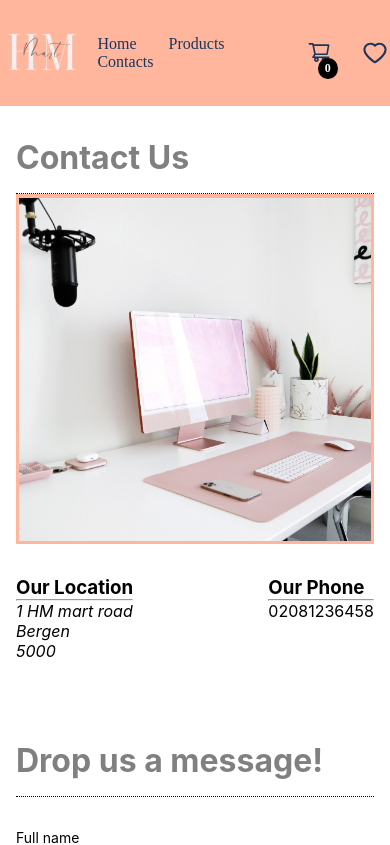
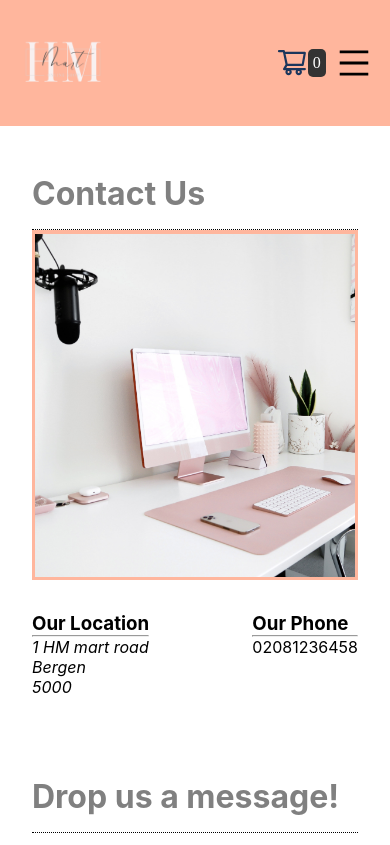
Before and after one commit to gitAji/React_CA, a React (Create React App) app: page /contact in a window 390 px wide. Shown: the top 845 px of the page. Built offline with nearby package versions, Linux system fonts and the light colour scheme.

Commit message:
hamburger menu & some styles

```diff
--- a/src/App.css
+++ b/src/App.css
@@ -214,7 +214,7 @@ padding:1rem;
 @media only screen and (max-width: 767px) {
   .container {
     margin: 0;
-    padding: 0;
+    padding: 5;
   }
 
   .product {
--- a/src/components/layout/header/index.js
+++ b/src/components/layout/header/index.js
@@ -1,44 +1,101 @@
-import React from 'react';
-import { useSelector } from 'react-redux';
-import { Head, Logo, LogoImage, Nav, RightIcons, CartIcon } from './styles';
-import { Link } from 'react-router-dom';
-import { ShoppingCartOutlined, HeartOutlined } from '@ant-design/icons';
-import logo from './logo.png';
+import React, { useState } from "react";
+import { useSelector } from "react-redux";
+import {
+  Head,
+  Logo,
+  LogoImage,
+  Nav,
+  RightIcons,
+  CartIcon,
+  MenuIcon,
+  MobileMenu,
+} from "./styles";
+import { Link } from "react-router-dom";
+import { ShoppingCartOutlined, MenuOutlined } from "@ant-design/icons";
+import logo from "./logo.png";
+import { Drawer } from "antd";
 
 const Header = () => {
   const cart = useSelector((state) => state.cart); //cart state from the store
+  const [menuOpen, setMenuOpen] = useState(false);
 
+  const openMenu = () => {
+    setMenuOpen(true);
+    console.log("menu clicked");
+  };
   return (
     <>
       <Head>
-
         <Logo>
-          <Link to='/'>
-            <LogoImage src={logo} alt='logo' />
+          <Link to="/">
+            <LogoImage src={logo} alt="logo" />
           </Link>
         </Logo>
+        <Drawer
+          closable={false}
+          width={200}
+          placement="right"
+          open={menuOpen}
+          onClose={() => {
+            setMenuOpen(false);
+          }}
+        >
+          <MobileMenu
+            onClick={() => {
+              setMenuOpen(false);
+            }}
+          >
+            <ul>
+              <li>
+                <Link to="/">Home</Link>
+              </li>
+              <li>
+                <Link to="/products">Products</Link>
+              </li>
+
+              <li>
+                <Link to="/contact">Contacts</Link>
+              </li>
+            </ul>
+          </MobileMenu>
+        </Drawer>
         <Nav>
           <ul>
             <li>
-              <Link to='/'>Home</Link>
+              <Link to="/">Home</Link>
             </li>
             <li>
-              <Link to='/products'>Products</Link>
+              <Link to="/products">Products</Link>
             </li>
 
             <li>
-              <Link to='/contact'>Contacts</Link>
+              <Link to="/contact">Contacts</Link>
             </li>
           </ul>
         </Nav>
         <RightIcons>
-          <CartIcon>
-            <Link to ='/cart' style={{ color: '#1B365C', hover: { color: 'white' } }}><ShoppingCartOutlined /></Link>
-            <div>{cart.items.length}</div>
-          </CartIcon>
-          <CartIcon>
-            <HeartOutlined />
-          </CartIcon>
+          <Link
+            to="/cart"
+            style={{ color: "#1B365C", hover: { color: "white" } }}
+          >
+            <ShoppingCartOutlined />
+          </Link>
+          <div
+            style={{
+              fontSize: "1rem",
+              padding: 5,
+              backgroundColor: "#333",
+              color: "#fff",
+
+              borderRadius: 5,
+            }}
+          >
+            {cart.items.length}
+          </div>
+
+          <MenuIcon>
+            <MenuOutlined onClick={openMenu} />
+          </MenuIcon>
         </RightIcons>
       </Head>
     </>
--- a/src/components/layout/header/styles.js
+++ b/src/components/layout/header/styles.js
@@ -1,21 +1,48 @@
-
 import styled from "styled-components";
 
 export const Head = styled.div`
   display: flex;
-  justify-content: space-evenly;
-  align-item:center;
-  padding:.2rem;
+  justify-content: space-between;
+  align-item: center;
+  padding: 0.2rem;
   width: 100%;
-  background-color:#FFB69D;
+  background-color: #ffb69d;
 `;
 
 export const Nav = styled.nav`
+  display: flex;
+  font-size: 1.4rem;
 
-display:flex;
-font-size:1.4rem;
+  align-items: center;
 
-  align-items:center;
+  ul {
+    list-style: none;
+    margin: 0;
+    padding: 0;
+
+    li {
+      display: inline-block;
+
+      a {
+        text-decoration: none;
+        padding: 1rem;
+        color: #1b365c;
+      }
+
+      a:hover {
+        border-bottom: 1px solid salmon;
+      }
+    }
+  }
+  @media only screen and (max-width: 768px) {
+    display: none;
+  }
+`;
+export const MobileMenu = styled.nav`
+  display: flex;
+  flex-direction: column;
+  justify-content: space-between;
+  gap: 10px;
 
 
   ul {
@@ -23,36 +50,44 @@ font-size:1.4rem;
     margin: 0;
     padding: 0;
 
-
-
     li {
-      display: inline-block;
+      padding:12px;
 
       a {
         text-decoration: none;
         padding: 1rem;
-        color:#1B365C;
+        color: #1b365c;
       }
+
       a:hover {
-       border-bottom:1px solid salmon;
-
+        border-bottom: 1px solid salmon;
       }
     }
-  }
-  @media only screen and (max-width: 768px) {
-    font-size:1rem;
+  @media only screen and (min-width: 768px) {
+    display: none;
+
   }
 `;
 
+export const MenuIcon = styled.div`
+  display: flex;
+  justify-content: space-between;
+  align-items: center;
+  padding: 12px;
+  @media only screen and (min-width: 768px) {
+    display: none;
+  }
+`;
 
 export const Logo = styled.div`
   width: 180px;
   height: 120px;
-  cursor:pointer;
+  cursor: pointer;
 
   @media only screen and (max-width: 768px) {
-    width: 100px;
-    height: 100px;
+    width: 120px;
+    height: 120px;
+    padding: 5px;
   }
 `;
 
@@ -62,57 +97,54 @@ export const LogoImage = styled.img`
   object-fit: cover;
 `;
 
-
 export const TextLogo = styled.h1`
-color:#1B365C;
-font-size:2.25rem;
-letter-spacing:6px;
+  color: #1b365c;
+  font-size: 2.25rem;
+  letter-spacing: 6px;
   font-stretch: expanded;
-font-variant:uppercase;
-font-weight:bold;
+  font-variant: uppercase;
+  font-weight: bold;
 `;
 
 export const RightIcons = styled.div`
-display:flex;
+  display: flex;
   justify-content: space-evenly;
-font-size:2rem;
-
-
+  align-items: center;
+  font-size: 2rem;
+  padding: 5px;
+  cursor: pointer;
 `;
 export const CartIcon = styled.div`
+  color: #1b365c;
+  margin-left: 2rem;
+  display: flex;
+  align-items: center;
+  position: relative;
 
-color:#1B365C;
-margin-left:2rem;
-cursor:pointer;
-display:flex;
-align-items:center;
-position:relative;
-
-&:hover{
-  color:#fff;
+  &:hover {
+    color: #fff;
   }
 
-& div{
-  font-size:1rem;
-  font-weight:bold;
-    color:white;
-    padding:.2.75rem;
-    background-color:black;
-    border-radius:50%;
-    width:20px;
-    position:absolute;
-    right:-7px;
-    bottom:24px;
-    margin:auto;
-    text-align:center;
-
+  & div {
+    font-size: 1rem;
+    font-weight: bold;
+    color: white;
+    padding: 0.2.75rem;
+    background-color: black;
+    border-radius: 50%;
+    width: 20px;
+    position: absolute;
+    right: -7px;
+    bottom: 24px;
+    margin: auto;
+    text-align: center;
   }
   @media only screen and (max-width: 768px) {
-  font-size:1.5rem;
+    font-size: 1rem;
   }
-div{
-  font-size:.75rem;
-  padding:.2rem;
+  div {
+    font-size: 0.5rem;
+    padding: 0.2rem;
   }
 `;
 
--- a/src/components/products/index.js
+++ b/src/components/products/index.js
@@ -1,17 +1,26 @@
-import React, { useEffect, useState } from 'react';
-import useApi from '../../Api'
-import { Row, Col } from 'antd';
-import {Link} from 'react-router-dom';
-import '../../App';
-import { Bottom, Button, Card, CardImage, CardTitle, CardDescription,PriceDiv, CardOffer, CardPrice } from './styles'
-import {url} from '../../utils/constant'
-import { Input } from 'antd';
-import { SearchOutlined } from '@ant-design/icons';
-
+import React, { useEffect, useState } from "react";
+import useApi from "../../Api";
+import { Row, Col } from "antd";
+import { Link } from "react-router-dom";
+import "../../App";
+import {
+  Bottom,
+  Button,
+  Card,
+  CardImage,
+  CardTitle,
+  CardDescription,
+  PriceDiv,
+  CardOffer,
+  CardPrice,
+} from "./styles";
+import { url } from "../../utils/constant";
+import { Input } from "antd";
+import { SearchOutlined } from "@ant-design/icons";
 
 const Products = () => {
   const { data, isLoading, isError } = useApi(url);
-  const [searchTerm, setSearchTerm] = useState('');
+  const [searchTerm, setSearchTerm] = useState("");
   const [searchResults, setSearchResults] = useState([]);
 
   useEffect(() => {
@@ -24,7 +33,6 @@ const Products = () => {
   const handleChange = (e) => {
     setSearchTerm(e.target.value);
   };
-
 
   if (isLoading) {
     return <div>Loading</div>;
@@ -44,56 +52,65 @@ const Products = () => {
           placeholder="Search Product by Title"
           value={searchTerm}
           onChange={handleChange}
-    suffix ={<SearchOutlined />}
+          suffix={<SearchOutlined />}
           size="medium"
-    style={{borderColor: '#fff', boxShadow: '0 0 0 1px #FFD4BA'}}
-
+          style={{
+            borderColor: "#fff",
+            boxShadow: "0 0 0 1px #FFD4BA",
+            marginTop: 5,
+          }}
         />
       </div>
 
-<div className='container'>
-  <Row gutter={[20,30]} align-items="stretch">
+      <div className="container">
+        <Row gutter={[20, 30]} align-items="stretch">
           {products.map((item) => {
-
-var price = item.discountedPrice ? item.discountedPrice : item.price;
+            var price = item.discountedPrice
+              ? item.discountedPrice
+              : item.price;
             var offerPrice = item.discountedPrice;
             if (offerPrice) {
-  var offerPercentage = ((item.price - offerPrice) / item.price) * 100;
+              var offerPercentage =
+                ((item.price - offerPrice) / item.price) * 100;
               if (offerPercentage.toFixed(0) > 0) {
                 price = (
                   <span>
-        <span style={{ textDecoration: 'line-through', marginRight: '5px' }}>
+                    <span
+                      style={{
+                        textDecoration: "line-through",
+                        marginRight: "5px",
+                      }}
+                    >
                       {item.price}
                     </span>
-        <span style={{ color: '#FAC514',fontWeight:'bold' }}>{offerPrice}</span>
+                    <span style={{ color: "#FAC514", fontWeight: "bold" }}>
+                      {offerPrice}
+                    </span>
                   </span>
                 );
               }
             }
 
-
-
-
             return (
-        <Col xs={24} sm={12} md={8} lg={6} key={item.id}>
+              <Col xs={24} sm={12} md={12} lg={8} xl={6} key={item.id}>
                 <Card key={item.id}>
                   <CardImage>
                     <img src={item.imageUrl} alt={item.title} />
                   </CardImage>
                   <CardTitle>{item.title}</CardTitle>
                   <CardDescription>
-              {item.description.slice(0,30)+ ' ...'}
+                    {item.description.slice(0, 30) + " ..."}
                   </CardDescription>
                   <PriceDiv>
-              <CardPrice>
-                $ {price}
-
-              </CardPrice>
+                    <CardPrice>$ {price}</CardPrice>
                     {offerPercentage > 0 && (
                       <CardOffer>{offerPercentage.toFixed(0)}% OFF</CardOffer>
-  )}            </PriceDiv>
+                    )}{" "}
+                  </PriceDiv>
                   <Bottom>
-              <Link to={`/product/${item.id}`}><Button>View</Button></Link>
+                    <Link to={`/product/${item.id}`}>
+                      <Button>View</Button>
+                    </Link>
                   </Bottom>
                 </Card>
               </Col>
--- a/src/components/products/styles.js
+++ b/src/components/products/styles.js
@@ -1,27 +1,25 @@
 import styled from "styled-components";
 
-export const Bottom = styled.div `
-display:flex;
-justify-content:center;
-padding:1rem;
-
+export const Bottom = styled.div`
+  display: flex;
+  justify-content: center;
+  padding: 1rem;
 `;
-export const Button = styled.button `
-padding-block:1rem;
-padding-inline:6rem;
-background-color:salmon;
-color:#fff;
-border:none;
-&:hover{
-    background-color:#F79C92;
-
-}`;
+export const Button = styled.button`
+  padding-block: 1rem;
+  padding-inline: 6rem;
+  background-color: salmon;
+  color: #fff;
+  border: none;
+  &:hover {
+    background-color: #f79c92;
+  }
+`;
 
 export const Card = styled.div`
   display: flex;
   flex-direction: column;
-  flex-grow: 1;
-  flex-basis: 0;
+  flex: 1;
   justify-content: space-between;
   padding: 1rem;
   background-color: #fff;
@@ -31,14 +29,13 @@ export const Card = styled.div`
 `;
 
 export const CardImage = styled.div`
-width: 100%;
+  width: 100%;
   height: 300px;
   border-radius: 4px 4px 0 0;
   & img {
     width: 100%;
     height: 100%;
-    object-fit:cover;
-
+    object-fit: cover;
   }
 `;
 
@@ -46,7 +43,7 @@ export const CardTitle = styled.h2`
   margin: 0;
   font-size: 1.25rem;
   font-weight: 500;
-  padding-block:1rem;
+  padding-block: 1rem;
 `;
 
 export const CardDescription = styled.p`
@@ -55,21 +52,19 @@ export const CardDescription = styled.p`
   line-height: 1.5;
 `;
 
-export const PriceDiv=styled.div`
-display:flex;
-justify-content:space-between;
+export const PriceDiv = styled.div`
+  display: flex;
+  justify-content: space-between;
 `;
 export const CardPrice = styled.h3`
- padding-block:1rem;
- color:#FF6E4A;
-
-  `;
-  export const CardOffer = styled.h3`
-align-self:center;
- color:#FF6E4A;
-  font-weight:bold;
-  background-color:#FAC514;
-  padding-inline:1rem;
-  border-radius:2px;
-
-  `;
+  padding-block: 1rem;
+  color: #ff6e4a;
+`;
+export const CardOffer = styled.h3`
+  align-self: center;
+  color: #ff6e4a;
+  font-weight: bold;
+  background-color: #fac514;
+  padding-inline: 1rem;
+  border-radius: 2px;
+`;
```
Lines whose indentation alone changed are shown as unchanged.
